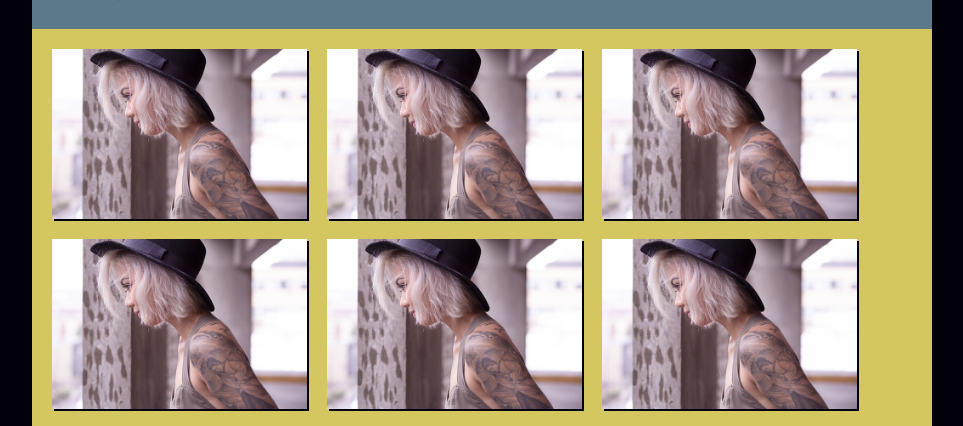
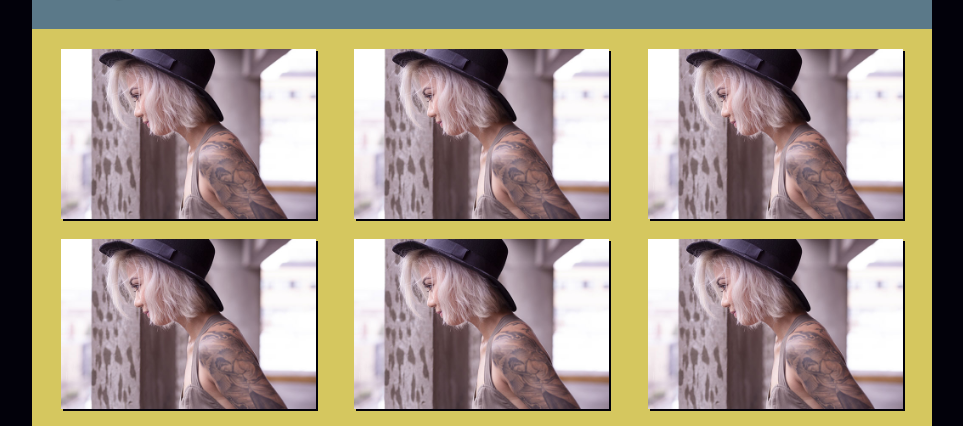
Before and after one commit to davisao1996/Ejercicio_Final, a plain HTML site: page Retratos.html in a window 1280 px wide. Shown: the part 82-508 px from the top of the page, without its empty margins (158-1121 px from the left). Drawn offline with Linux system fonts and the light colour scheme.

Commit message:
Images centered

```diff
--- a/CSS/styles_paisajes.css
+++ b/CSS/styles_paisajes.css
@@ -38,7 +38,7 @@ img {
   margin: auto;
 }
 section {
-  display: inline-flex;
+  display: flex;
   flex-wrap: wrap;
   margin: auto;
 }
@@ -48,7 +48,7 @@ section {
   box-shadow: 2px 2px #02010a;
 }
 .Contenido article{
-  margin: 10px;
+  margin: 10px auto;
 }
 
 footer {
@@ -58,10 +58,6 @@ footer {
   display: flex;
   flex-wrap: wrap;
 }
-
-footer  h2{
-    text-align: top;
-}
 article {
 margin-left: auto;
 margin-right: auto;
--- a/CSS/styles_retratos.css
+++ b/CSS/styles_retratos.css
@@ -16,9 +16,10 @@ body {
   margin: auto;
 }
 section {
-  display: inline-flex;
+  display: flex;
   flex-wrap: wrap;
-  margin: auto;
+  margin-left: auto;
+  margin-right: auto;
 }
 .Contenido img {
   display: block;
@@ -26,7 +27,7 @@ section {
   box-shadow: 2px 2px #02010a;
 }
 .Contenido article{
-  margin: 10px;
+  margin: 10px auto;
 }
 header {
   background-color: #5b7989;
@@ -42,21 +43,18 @@ header {
 .Menu a{
   Color: white;
 }
-
 #Retratos {
   text-decoration: none;
 }
 img {
   align-content: center;
 }
-
 footer {
   background-color:  #C6d5c5;
   border-bottom-left-radius: 10px;
   border-bottom-right-radius: 10px;
   display: flex;
   flex-wrap: wrap;
-  align-items: baseline;
 }
 article {
 margin-left: auto;
```
